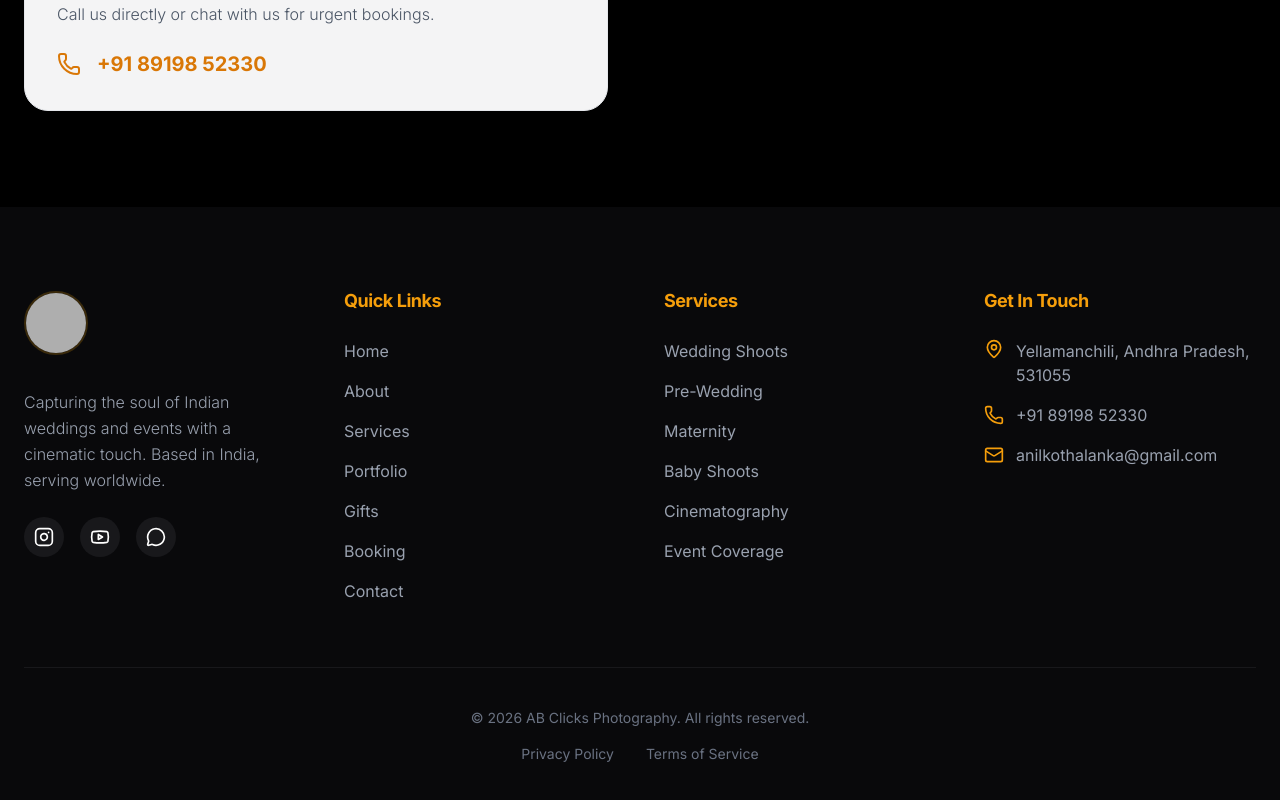
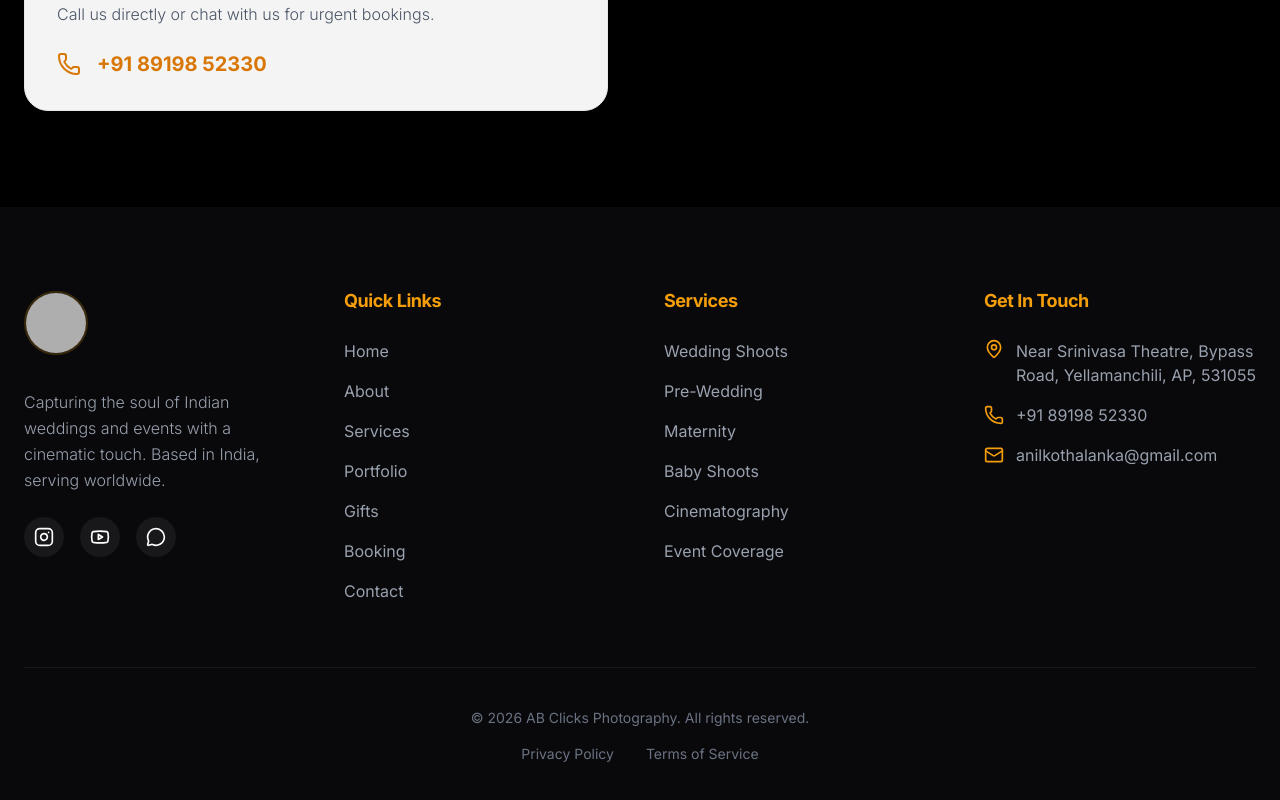
Before and after one commit to sampathd11223344-sys/ab_clicks, a React (Vite) app: page /booking in a window 1280 px wide. Shown: the part 787-1587 px from the top of the page. Built offline with nearby package versions, Linux system fonts and the light colour scheme; no server answers; grey boxes are pictures that could not be loaded; a web font is replaced by a local one.

Commit message:
fix(contact): Update studio address and add directions link
Refine the studio address details across the Footer and Contact page for better clarity. Also, add a Google Maps directions link to the Contact page for user convenience.

```diff
--- a/src/components/Footer.tsx
+++ b/src/components/Footer.tsx
@@ -73,7 +73,7 @@ export default function Footer() {
           <ul className="space-y-4">
             <li className="flex items-start gap-3 text-gray-400">
               <MapPin className="w-5 h-5 text-amber-500 shrink-0" />
-              <span>Yellamanchili, Andhra Pradesh, 531055</span>
+              <span>Near Srinivasa Theatre, Bypass Road, Yellamanchili, AP, 531055</span>
             </li>
             <li className="flex items-center gap-3 text-gray-400">
               <Phone className="w-5 h-5 text-amber-500 shrink-0" />
--- a/src/pages/Contact.tsx
+++ b/src/pages/Contact.tsx
@@ -13,7 +13,7 @@ export default function Contact() {
     <div className="pt-32 pb-24 px-6">
       <SEO
         title="Contact Us"
-        description="Get in touch with AB Clicks for professional photography and cinematography services. We are based in Yellamanchili, Andhra Pradesh."
+        description="Get in touch with AB Clicks for professional photography and cinematography services. We are located near Srinivasa Theatre, Bypass Road, Yellamanchili."
         keywords="contact AB Clicks, photography studio contact, hire cinematic videographer, wedding photography inquiry"
       />
       <div className="max-w-7xl mx-auto">
@@ -46,7 +46,15 @@ export default function Contact() {
               <div className="p-8 bg-zinc-100 dark:bg-zinc-900 rounded-3xl border border-gray-200 dark:border-zinc-800 sm:col-span-2">
                 <MapPin className="w-8 h-8 text-amber-600 mb-4" />
                 <h4 className="font-bold mb-2">Studio Location</h4>
-                <p className="text-gray-500 dark:text-gray-500">AP grameena vikas bank, Near, Yellamanchili Gajuwaka Rd, Elamanchili, Andhra Pradesh ,531055</p>
+                <p className="text-gray-500 dark:text-gray-500">Near Srinivasa Theatre, Bypass Road, Yellamanchili, AP, 531055</p>
+                <a
+                  href="https://maps.app.goo.gl/oiiLU1imhFiXixi79"
+                  target="_blank"
+                  rel="noopener noreferrer"
+                  className="inline-flex items-center gap-2 text-amber-600 font-bold mt-4 hover:underline"
+                >
+                  Get Directions <ArrowRight className="w-4 h-4" />
+                </a>
               </div>
             </div>
 
@@ -77,7 +85,7 @@ export default function Contact() {
           >
             <div className="aspect-square rounded-[3rem] overflow-hidden shadow-2xl border-8 border-white dark:border-zinc-900">
               <iframe
-                src="https://www.google.com/maps/embed?pb=!1m18!1m12!1m3!1d3810.2!2d82.8!3d17.5!2m3!1f0!2f0!3f0!3m2!1i1024!2i768!4f13.1!3m3!1m2!1s0x3a399!2sYellamanchili%2C%20Andhra%20Pradesh%20531055!5e0!3m2!1sen!2sin!4v1620000000000!5m2!1sen!2sin"
+                src="https://maps.google.com/maps?q=AB%20CLICKS%20Yellamanchili%20Andhra%20Pradesh&t=&z=15&ie=UTF8&iwloc=&output=embed"
                 width="100%"
                 height="100%"
                 style={{ border: 0 }}
--- a/src/pages/Gifts.tsx
+++ b/src/pages/Gifts.tsx
@@ -138,6 +138,7 @@ export default function Gifts() {
           <p className="text-gray-600 dark:text-gray-400 max-w-2xl mx-auto font-light">
             We ensure your precious frames are packed with care and delivered safely to your doorstep.
             Free delivery available on selected products in Yellamanchili and surrounding areas.
+            Store location: Near Srinivasa Theatre, Bypass Road.
           </p>
         </motion.div>
       </div>
```
